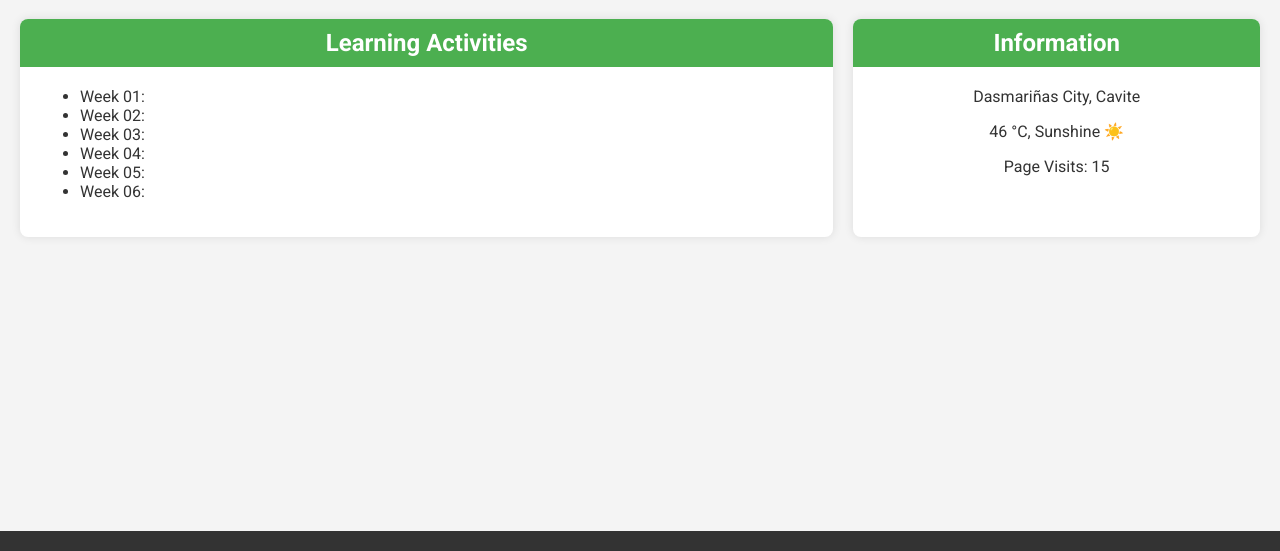
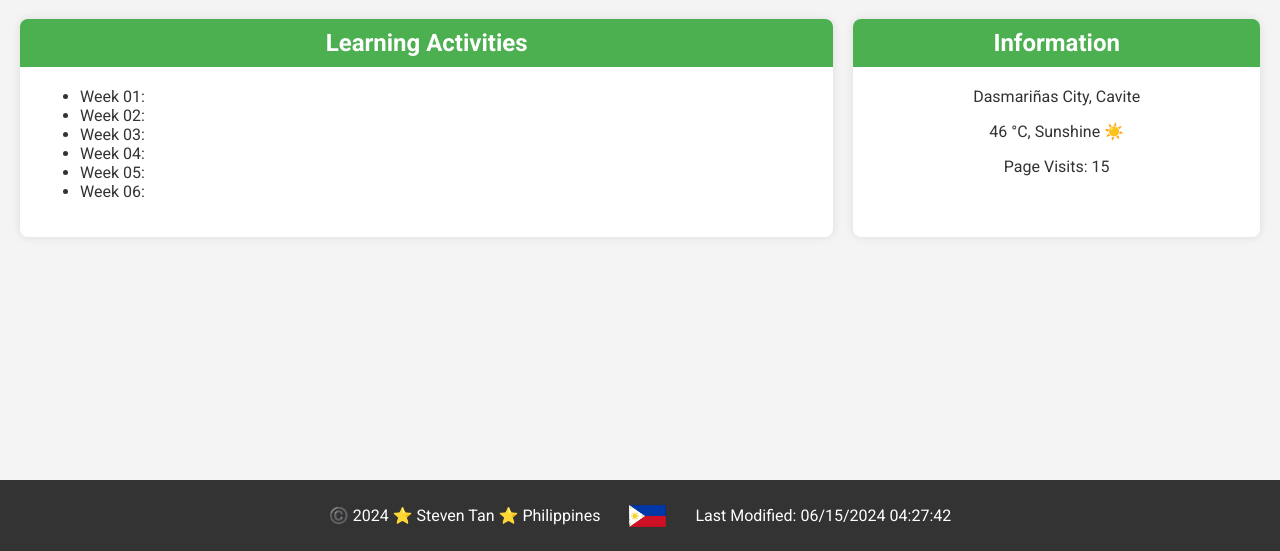
Before and after one commit to stan581994/wdd230, a plain HTML site: page index.html in a window 1280 px wide. Shown: the part 249-800 px from the top of the page. Drawn offline with Linux system fonts and the light colour scheme.

Commit message:
fixed script convention

```diff
--- a/index.html
+++ b/index.html
@@ -9,7 +9,9 @@
     <title>Steven Tan - WDD 230 - Web Frontend Development</title>
     <link rel="preconnect" href="https://fonts.googleapis.com">
     <link rel="preconnect" href="https://fonts.gstatic.com" crossorigin>
-    <link href="https://fonts.googleapis.com/css2?family=Roboto:ital,wght@0,100;0,300;0,400;0,500;0,700;0,900;1,100;1,300;1,400;1,500;1,700;1,900&display=swap" rel="stylesheet">
+    <link
+        href="https://fonts.googleapis.com/css2?family=Roboto:ital,wght@0,100;0,300;0,400;0,500;0,700;0,900;1,100;1,300;1,400;1,500;1,700;1,900&display=swap"
+        rel="stylesheet">
     <link rel="stylesheet" href="styles/base.css" />
     <link rel="stylesheet" href="styles/larger.css" />
 </head>
@@ -57,7 +59,7 @@
     <footer>
     </footer>
 
-    <script src="scripts/getDates.js" />
+    <script src="scripts/getDates.js"></script>
 </body>
 
 </html>
```
